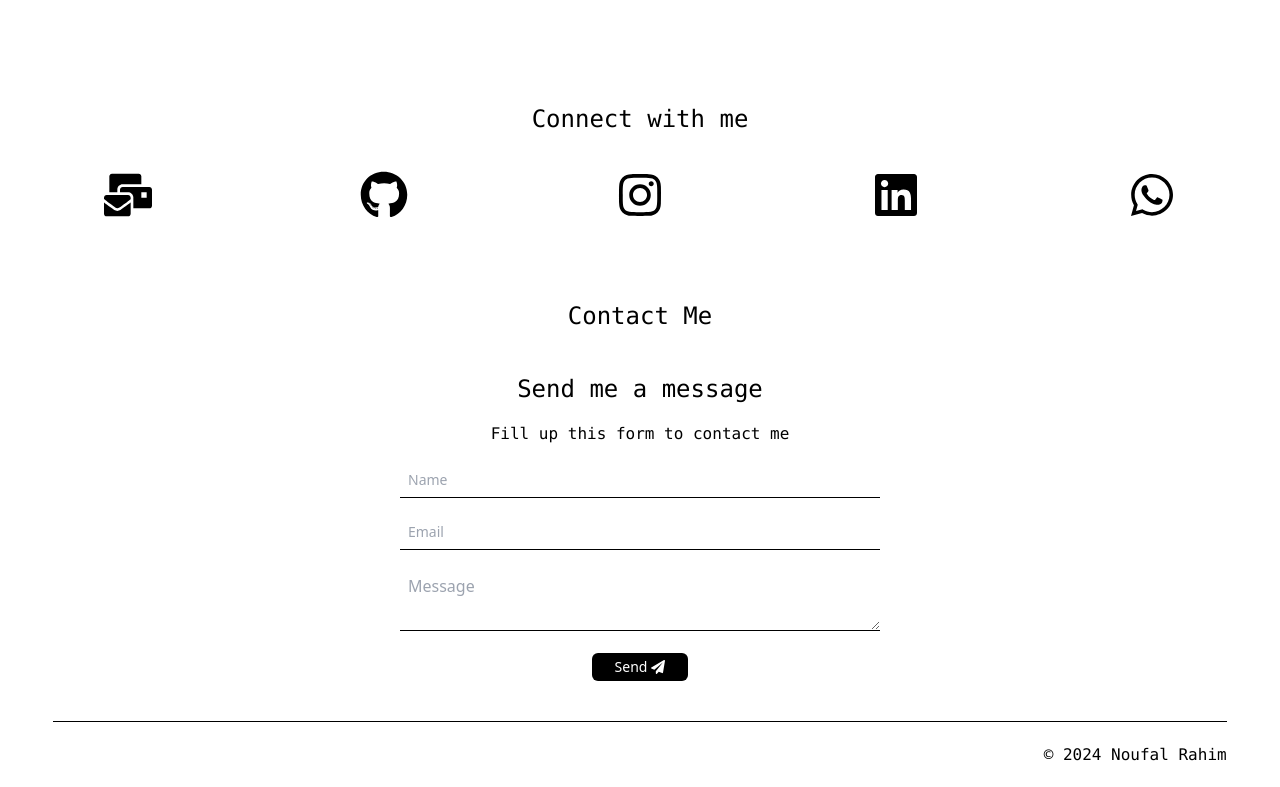
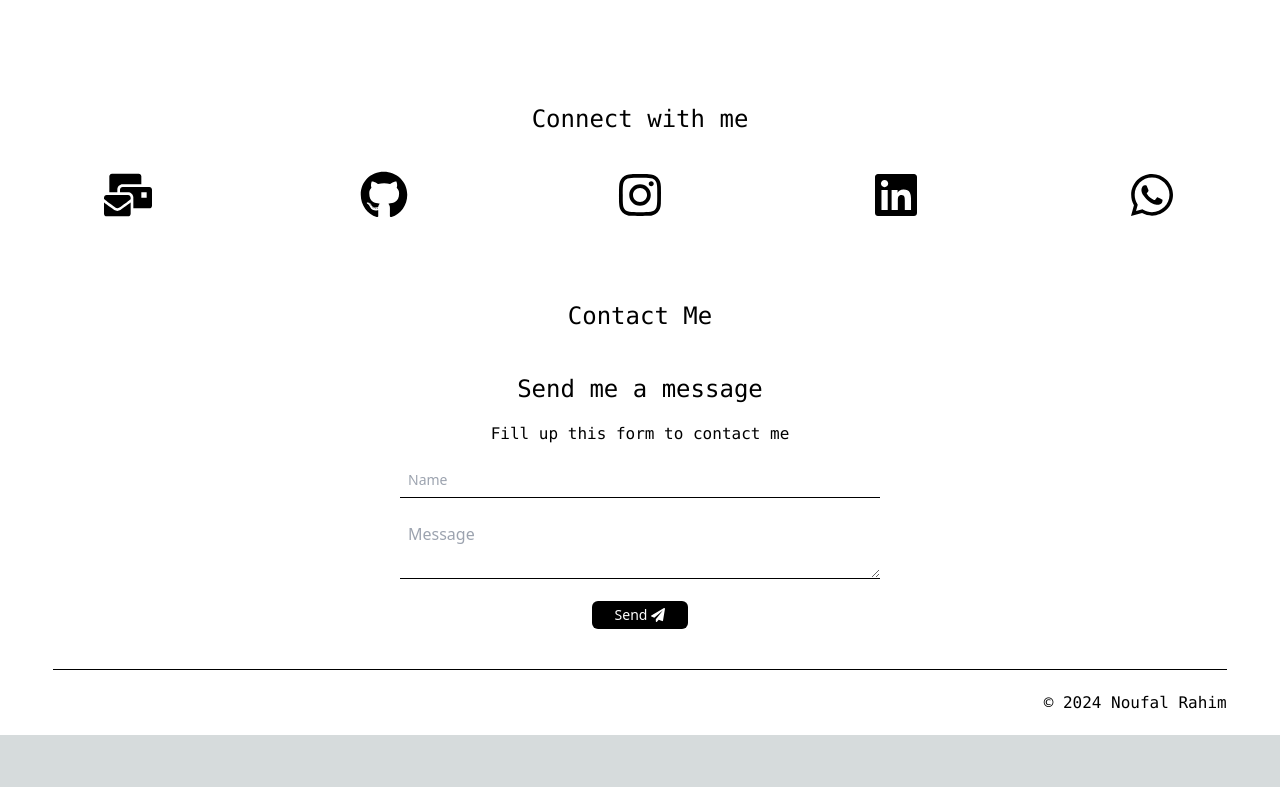
Before and after one commit to noufalrahim/personal-portfolio, a Next.js app: page / in a window 1280 px wide. Shown: the part 2652-3439 px from the top of the page. After the commit the page ends 3387 px from the top, so only its background shows below. Built offline with nearby package versions, Linux system fonts and the light colour scheme.

Commit message:
Removed script

```diff
--- a/components/ContactMe/index.tsx
+++ b/components/ContactMe/index.tsx
@@ -10,23 +10,20 @@ export default function ContactMe() {
     const formik = useFormik({
         initialValues: {
             name: '',
-            email: '',
             message: ''
         },
         validationSchema: Yup.object({
             name: Yup.string().required('Name is required'),
-            email: Yup.string().email('Invalid email address').required('Email is required'),
             message: Yup.string().required('Message is required')
         }),
         onSubmit: values => {
             console.log(values);
             const recipientEmail = 'noufalrahim6784@gmail.com';
             const subject = 'Request for contact';
-            const senderEmail = values.email;
             const body = values.message;
 
             // Constructing the mailto URL with encodeURIComponent for safe URL encoding
-            const mailtoUrl = `mailto:${recipientEmail}?subject=${encodeURIComponent(subject)}&body=${encodeURIComponent(body)}&cc=${senderEmail}`;
+            const mailtoUrl = `mailto:${recipientEmail}?subject=${encodeURIComponent(subject)}&body=${encodeURIComponent(body)}`;
 
             // Use router.push to open the mailto link in the same window
             router.push(mailtoUrl);
@@ -71,22 +68,6 @@ export default function ContactMe() {
                             ) : null}
                         </div>
                         <div className="w-full mt-4">
-                            <Input
-                                crossOrigin={'true'}
-                                type="email"
-                                name="email"
-                                placeholder="Email"
-                                className="w-full p-2 focus:outline-none bg-transparent border-b dark:text-white text-black dark:border-white border-black"
-                                value={formik.values.email}
-                                onChange={formik.handleChange}
-                                onBlur={formik.handleBlur}
-                                error={formik.touched.email && formik.errors.email ? true : false}
-                            />
-                            {formik.touched.email && formik.errors.email ? (
-                                <p className="text-red-500 text-sm italic">{formik.errors.email}</p>
-                            ) : null}
-                        </div>
-                        <div className="w-full mt-4">
                             <textarea
                                 name="message"
                                 placeholder="Message"
```
